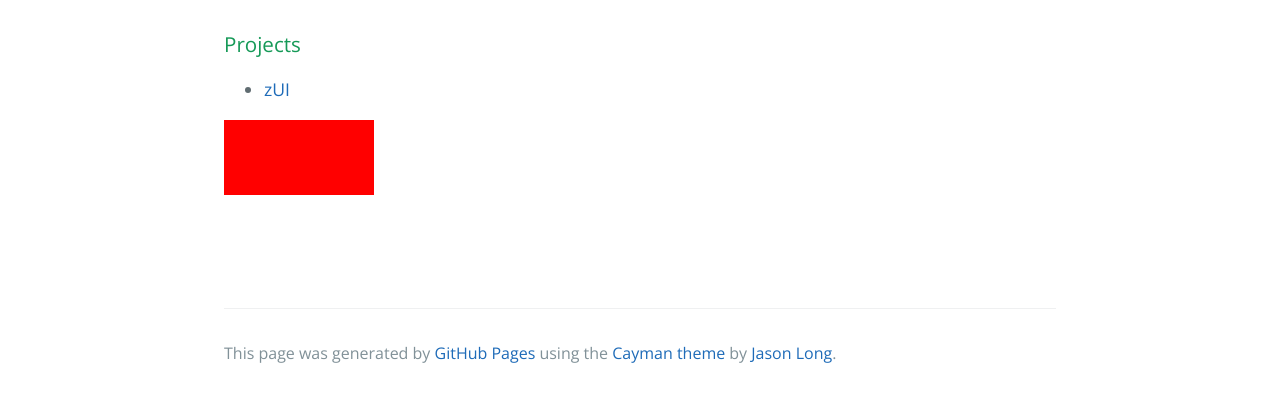
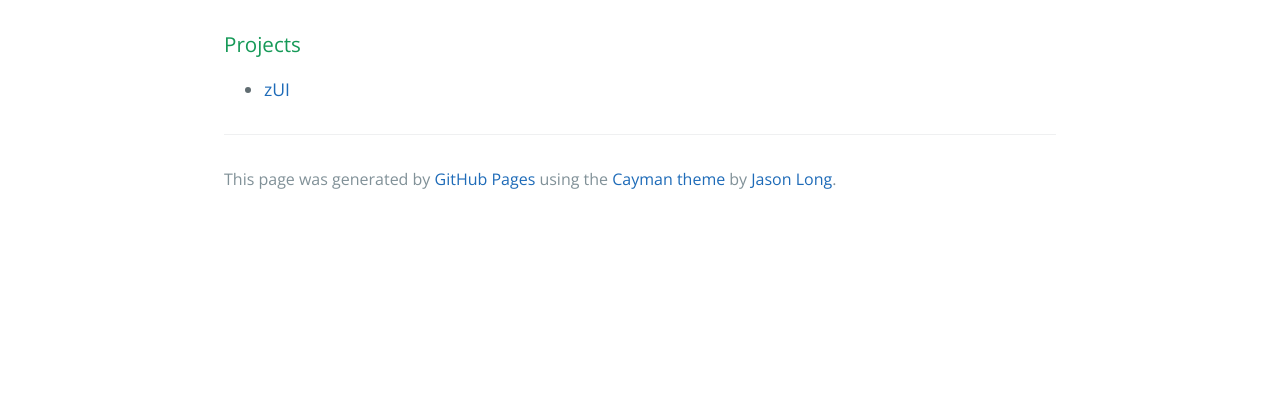
Before and after one commit to Krisis2254/Krisis2254.github.io, a plain HTML site: page index.html in a window 1280 px wide. Shown: the part 402-800 px from the top of the page. Drawn offline with nearby package versions, Linux system fonts and the light colour scheme.

Commit message:
Update index.html

```diff
--- a/index.html
+++ b/index.html
@@ -27,13 +27,6 @@
 <ul>
 <li><a href="https://github.com/Krisis2254/zUI">zUI</a></li>
 </ul>
-<canvas id="derp"></canvas>
-<script>
-var canvas = document.getElementById("derp");
-var ctx = canvas.getContext("2d");
-ctx.fillStyle = "#FF0000";
-ctx.fillRect(0,0,150,75);
-</script>
       <footer class="site-footer">
 
         <span class="site-footer-credits">This page was generated by <a href="https://pages.github.com">GitHub Pages</a> using the <a href="https://github.com/jasonlong/cayman-theme">Cayman theme</a> by <a href="https://twitter.com/jasonlong">Jason Long</a>.</span>
```
